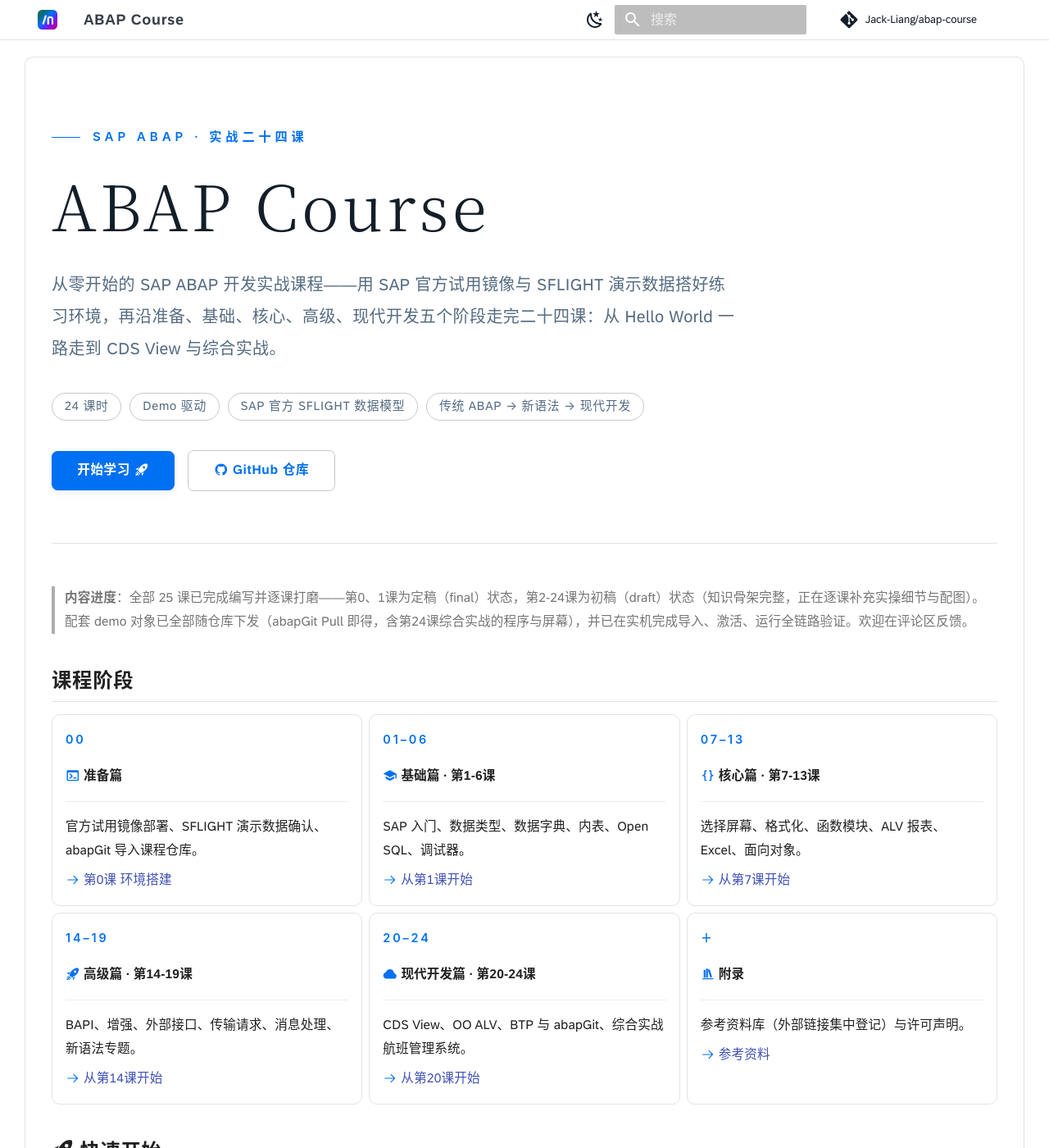
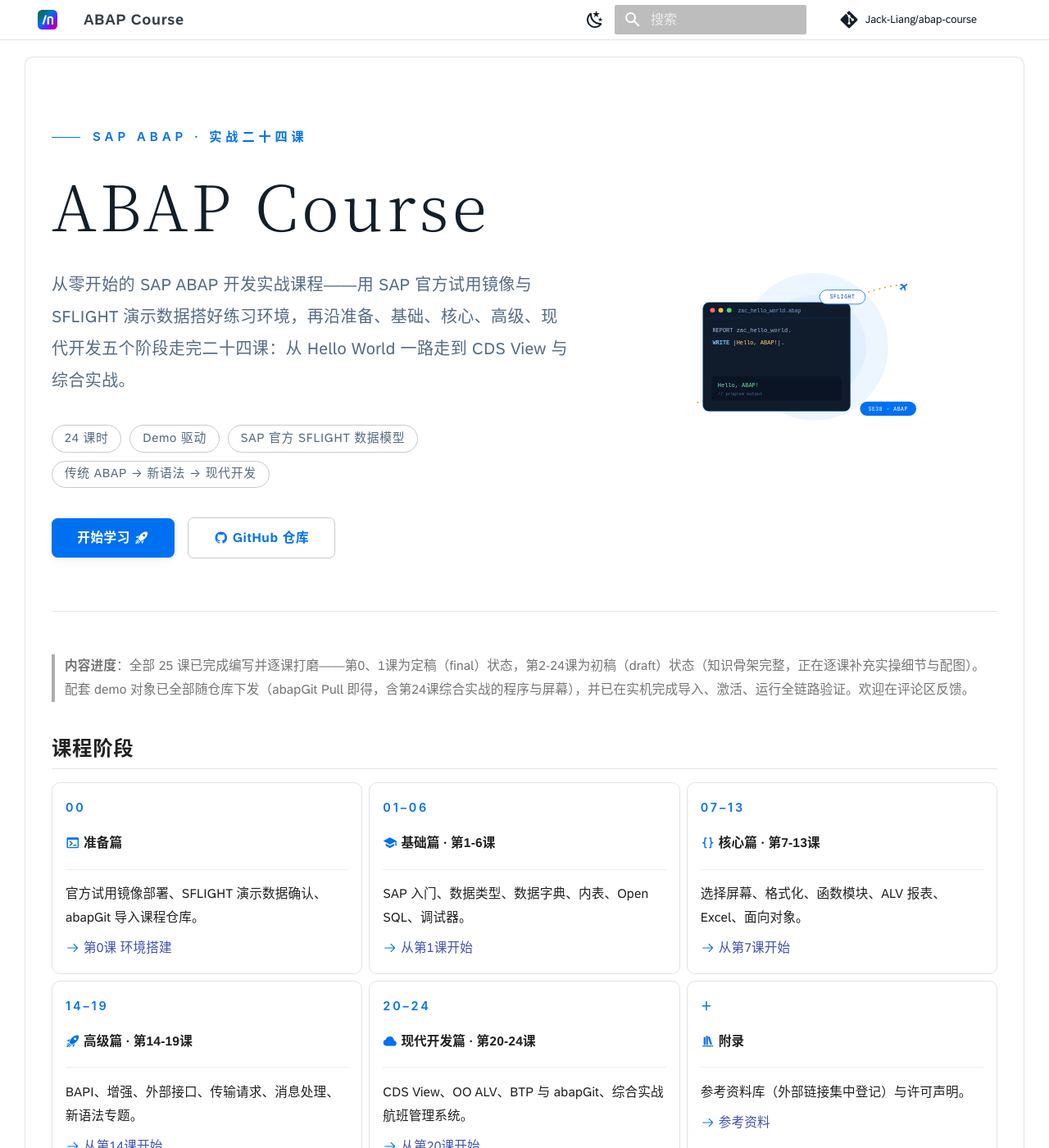
Before and after one commit to Jack-Liang/abap-course, an MkDocs documentation site: the page built from docs/index.md, in a window 1280 px wide and 1400 px high. Shown: the whole window at 82% size. Built offline with MkDocs 1.6.1 and Material for MkDocs 9.7.7, drawn with Linux system fonts in a browser that asks for light colours; some web fonts are replaced; comment, search, counter and statistics services are not loaded.

Commit message:
feat(css+index): 首页英雄区双栏化——右侧新增 SFLIGHT 主题插画
- 新增 hero.svg（Horizon 色系）：ABAP 编辑器输出 Hello, ABAP!、琥珀虚线航迹、起飞航班、SFLIGHT/SE38 徽章，明暗配色均成立
- .ac-hero 改 grid 双栏（文字 1.15fr / 插画 0.85fr），<48em 折为单栏居中

```diff
--- a/docs/index.md
+++ b/docs/index.md
@@ -5,6 +5,8 @@
 ---
 
 <div class="ac-hero" markdown>
+
+<div class="ac-hero-body" markdown>
 
 <p class="ac-eyebrow">SAP ABAP · 实战二十四课</p>
 
@@ -21,6 +23,14 @@
 
 [开始学习 :material-rocket-launch:](00-getting-started.md){ .md-button .md-button--primary }
 [:material-github: GitHub 仓库](https://github.com/Jack-Liang/abap-course){ .md-button }
+
+</div>
+
+<figure class="ac-hero-art">
+
+<img src="assets/images/hero.svg" alt="插画：ABAP 编辑器窗口输出 Hello, ABAP!，一架航班沿虚线航迹起飞" loading="eager">
+
+</figure>
 
 </div>
 
--- a/docs/stylesheets/extra.css
+++ b/docs/stylesheets/extra.css
@@ -245,9 +245,38 @@
 
 /* ---------- 首页 hero（卷首式：眉题 + 衬线大标题 + 导语） ---------- */
 .ac-hero {
+  display: grid;
+  grid-template-columns: minmax(0, 1.15fr) minmax(0, 0.85fr);
+  gap: clamp(1.5rem, 4vw, 3rem);
+  align-items: center;
   padding: clamp(1.8rem, 4vw, 3.2rem) 0 2.4rem;
   margin-bottom: 2.6rem;
   border-bottom: 1px solid var(--ac-line);
+}
+
+.ac-hero-body {
+  min-width: 0;
+}
+
+.ac-hero-art {
+  margin: 0;
+}
+
+.ac-hero-art img {
+  width: 100%;
+  height: auto;
+  display: block;
+}
+
+@media screen and (max-width: 48em) {
+  .ac-hero {
+    grid-template-columns: 1fr;
+  }
+
+  .ac-hero-art {
+    max-width: 27rem;
+    margin: 0 auto;
+  }
 }
 
 .ac-eyebrow {
```
Also changed, not shown: docs/assets/images/hero.svg (added).
